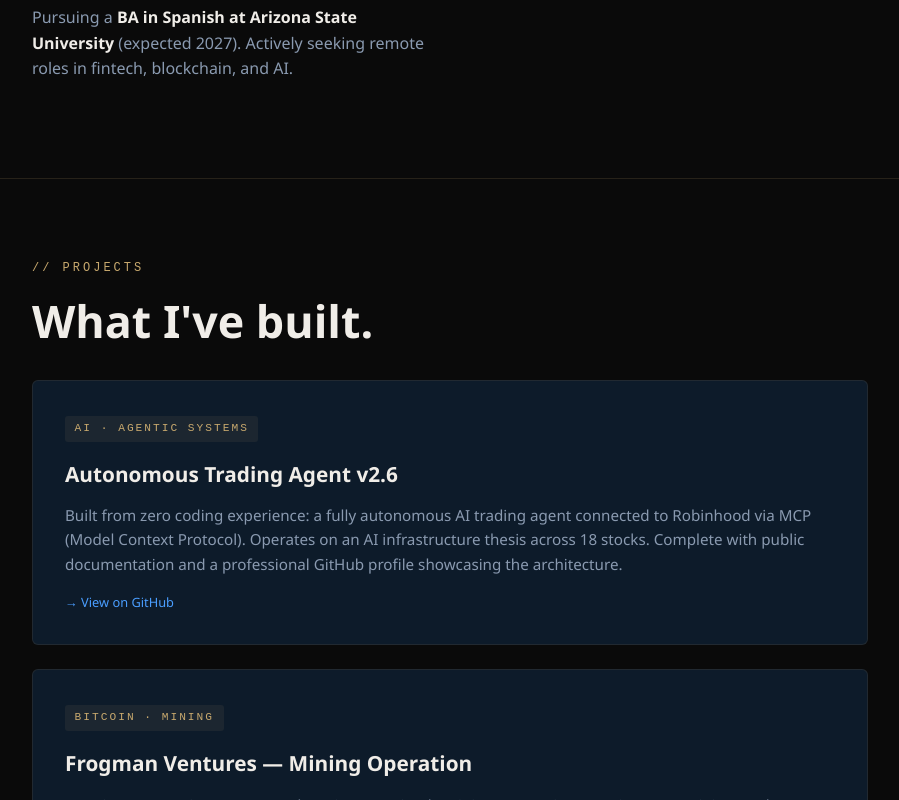
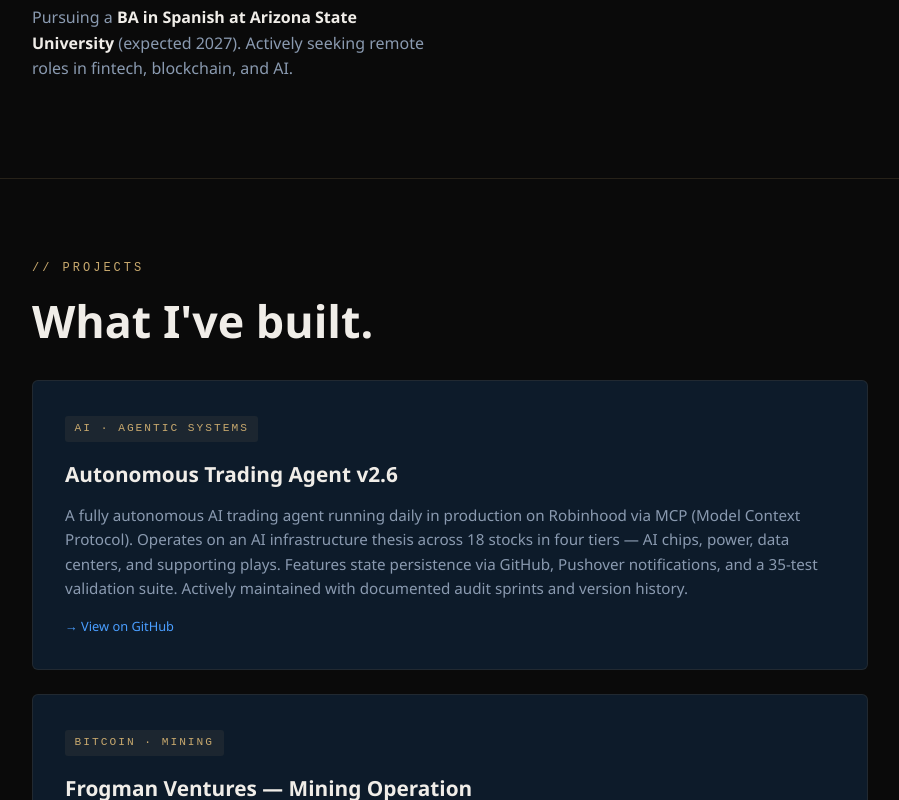
Before and after one commit to frogman263/frogman-ventures-website, a plain HTML site: page index.html in a window 1280 px wide. Shown: the part 1313-2113 px from the top of the page, without its empty margins (190-1089 px from the left). Drawn offline with Linux system fonts and the light colour scheme.

Commit message:
Update index.html

```diff
--- a/index.html
+++ b/index.html
@@ -460,6 +460,7 @@
     <div class="hero-links">
       <a href="https://github.com/frogman263" target="_blank" class="btn btn-gold">View GitHub →</a>
       <a href="https://linkedin.com/in/brianperry263" target="_blank" class="btn btn-outline">LinkedIn</a>
+      <a href="/Brian_Perry_Resume.pdf" download class="btn btn-outline">Download Resume</a>
       <a href="#chat" class="btn btn-outline">Ask me anything</a>
     </div>
   </div>
@@ -514,9 +515,11 @@
       <span class="project-tag">AI · Agentic Systems</span>
       <h3>Autonomous Trading Agent v2.6</h3>
       <p>
-        Built from zero coding experience: a fully autonomous AI trading agent connected to Robinhood
-        via MCP (Model Context Protocol). Operates on an AI infrastructure thesis across 18 stocks.
-        Complete with public documentation and a professional GitHub profile showcasing the architecture.
+        A fully autonomous AI trading agent running daily in production on Robinhood via MCP
+        (Model Context Protocol). Operates on an AI infrastructure thesis across 18 stocks in four
+        tiers — AI chips, power, data centers, and supporting plays. Features state persistence via
+        GitHub, Pushover notifications, and a 35-test validation suite. Actively maintained with
+        documented audit sprints and version history.
       </p>
       <div class="project-links">
         <a href="https://github.com/frogman263" target="_blank">→ View on GitHub</a>
```
